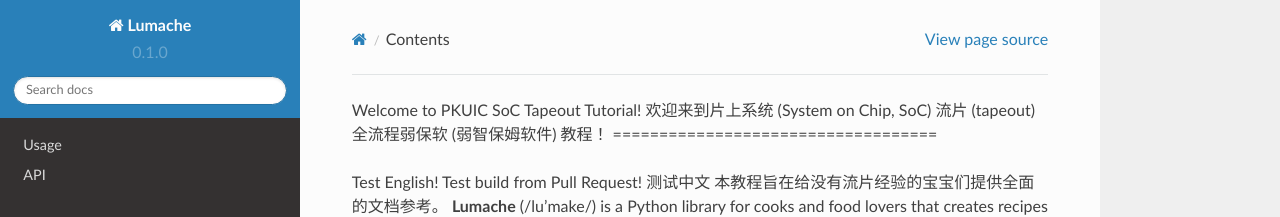
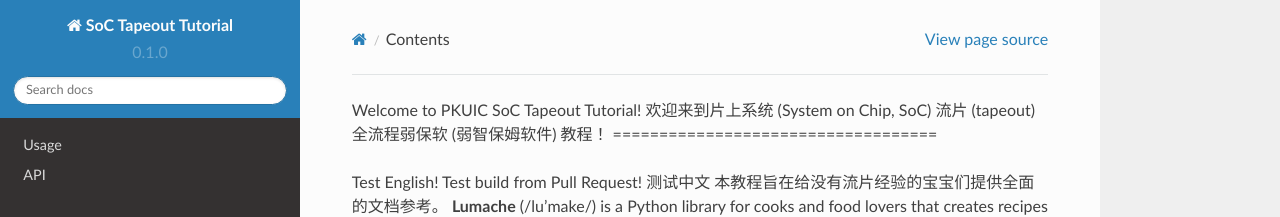
Before and after one commit to Siris-Li/SoC-Tapeout-Tutorial, a Sphinx documentation site: the page built from docs/source/index.rst, in a window 1280 px wide. Shown: the top 217 px of the page. Built offline with Sphinx 7.4.7 and the Read the Docs theme 2.0.0, drawn with Linux system fonts in a browser that asks for light colours.

Commit message:
Update conf.py

```diff
--- a/docs/source/conf.py
+++ b/docs/source/conf.py
@@ -2,7 +2,7 @@
 
 # -- Project information
 
-project = 'Lumache'
+project = 'SoC Tapeout Tutorial'
 copyright = '2021, Graziella'
 author = 'Graziella'
 
```
